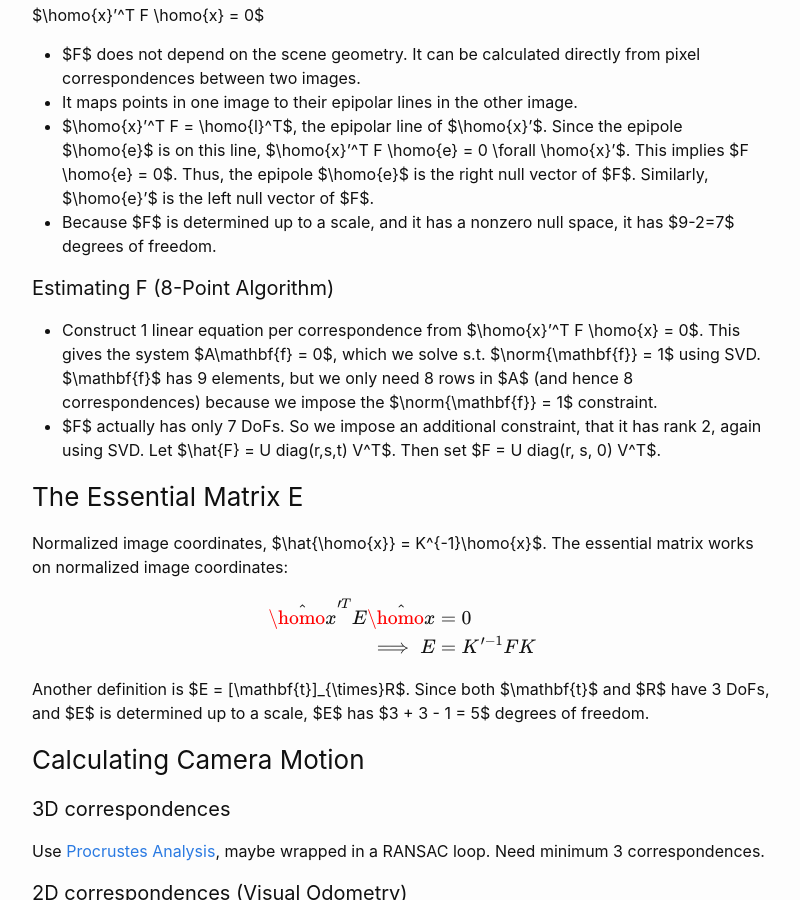
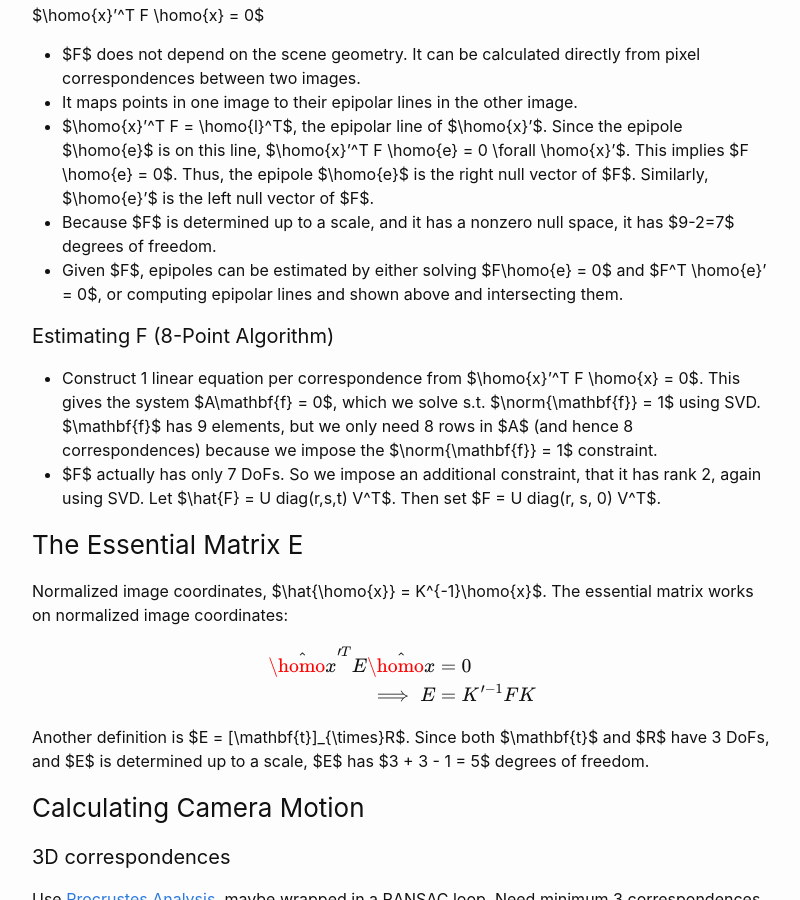
Before and after one commit to samarth-robo/blog, a Jekyll site: the page built from _posts/2019-12-16-3d_geom.md, in a window 1280 px wide and 900 px high, scrolled down 2547 px. Shown: the whole window, without its empty margins (238-1038 px from the left). Built offline with Jekyll 4.4.1, drawn with Linux system fonts in a browser that asks for light colours; emoji names are drawn with the system emoji font; formulas are drawn with MathJax 3.

Commit message:
Update 2019-12-16-3d_geom.md

```diff
--- a/_posts/2019-12-16-3d_geom.md
+++ b/_posts/2019-12-16-3d_geom.md
@@ -76,6 +76,7 @@ $\homo{x}'^T F \homo{x} = 0$
 - It maps points in one image to their epipolar lines in the other image.
 - $\homo{x}'^T F = \homo{l}^T$, the epipolar line of $\homo{x}'$. Since the epipole $\homo{e}$ is on this line, $\homo{x}'^T F \homo{e} = 0 \forall \homo{x}'$. This implies $F \homo{e} = 0$. Thus, the epipole $\homo{e}$ is the right null vector of $F$. Similarly, $\homo{e}'$ is the left null vector of $F$.
 - Because $F$ is determined up to a scale, and it has a nonzero null space, it has $9-2=7$ degrees of freedom.
+- Given $F$, epipoles can be estimated by either solving $F\homo{e} = 0$ and $F^T \homo{e}' = 0$, or computing epipolar lines and shown above and intersecting them.
 
 #### Estimating F (8-Point Algorithm)
 - Construct 1 linear equation per correspondence from $\homo{x}'^T F \homo{x} = 0$. This gives the system $A\mathbf{f} = 0$, which we solve s.t. $\norm{\mathbf{f}} = 1$ using SVD. $\mathbf{f}$ has 9 elements, but we only need 8 rows in $A$ (and hence 8 correspondences) because we impose the $\norm{\mathbf{f}} = 1$ constraint.
```
